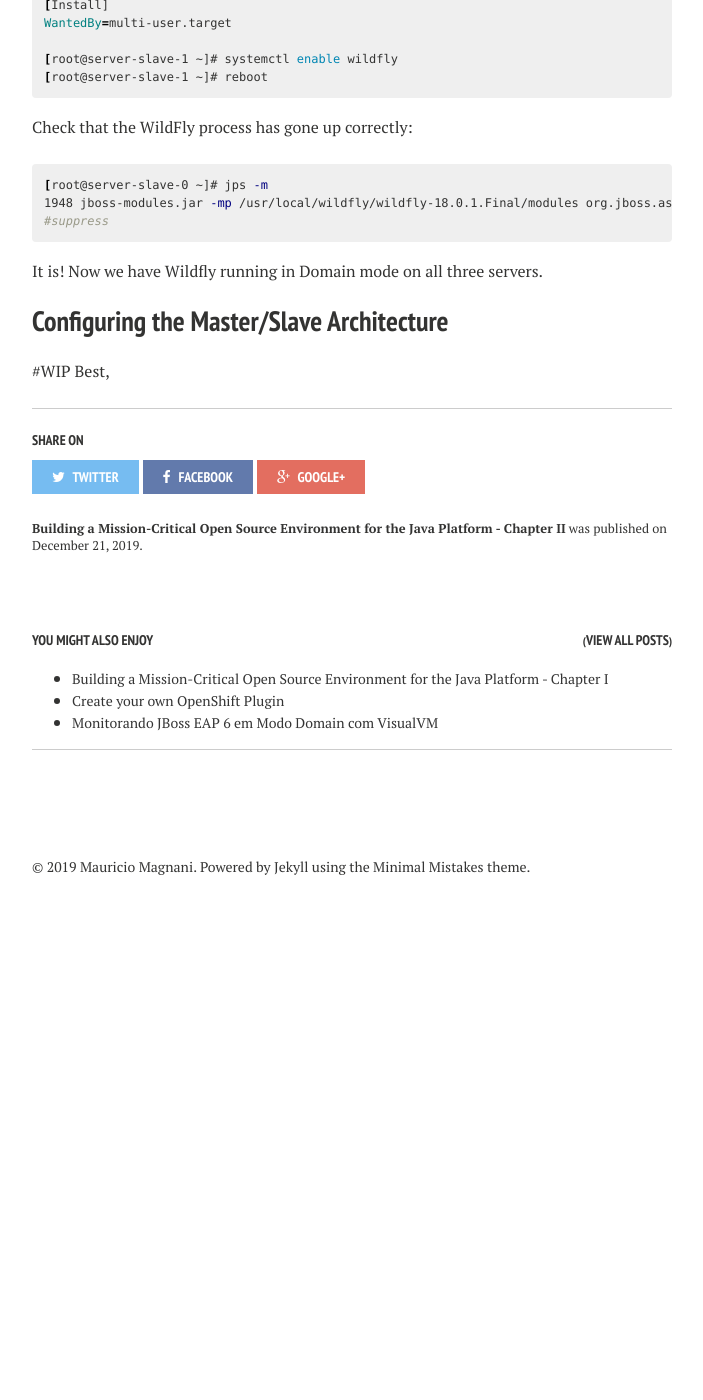
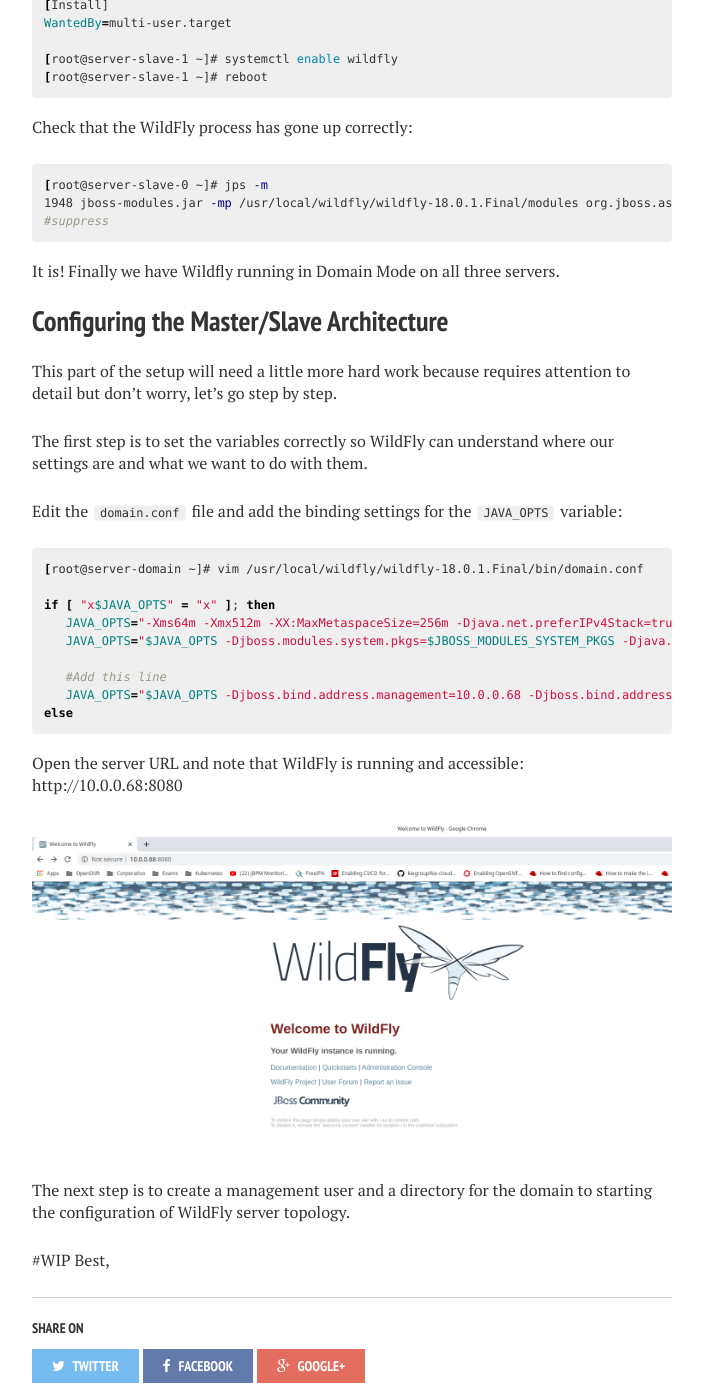
Before and after one commit to msmagnanijr/msmagnanijr.github.io, a Jekyll site: the page built from _posts/2019-12-21-wildfly-ha-2.md, in a window 1280 px wide and 1400 px high, scrolled down 2422 px. Shown: the whole window, without its empty margins (288-991 px from the left). Built offline with Jekyll 4.4.1, drawn with Linux system fonts in a browser that asks for light colours; nearby versions of some CDN libraries; comment, search, counter and statistics services are not loaded; before the commit the page ends 3347 px from its top, so only the background shows below that.

Commit message:
add new wildfly post

```diff
--- a/_posts/2019-12-21-wildfly-ha-2.md
+++ b/_posts/2019-12-21-wildfly-ha-2.md
@@ -139,11 +139,33 @@ Check that the WildFly process has gone up correctly:
 #suppress
 {% endhighlight %}
 
-It is! Now we have Wildfly running in Domain mode on all three servers.
+It is! Finally we have Wildfly running in Domain Mode on all three servers.
 
 ## Configuring the Master/Slave Architecture
 
+This part of the setup will need a little more hard work because requires attention to detail but don't worry, let's go step by step.
 
+The first step is to set the variables correctly so WildFly can understand where our settings are and what we want to do with them.
+
+Edit the `domain.conf` file and add the binding settings for the `JAVA_OPTS` variable:
+
+{% highlight bash %}
+[root@server-domain ~]# vim /usr/local/wildfly/wildfly-18.0.1.Final/bin/domain.conf
+
+if [ "x$JAVA_OPTS" = "x" ]; then
+   JAVA_OPTS="-Xms64m -Xmx512m -XX:MaxMetaspaceSize=256m -Djava.net.preferIPv4Stack=true"
+   JAVA_OPTS="$JAVA_OPTS -Djboss.modules.system.pkgs=$JBOSS_MODULES_SYSTEM_PKGS -Djava.awt.headless=true"
+
+   #Add this line
+   JAVA_OPTS="$JAVA_OPTS -Djboss.bind.address.management=10.0.0.68 -Djboss.bind.address=10.0.0.68"
+else
+{% endhighlight %}
+
+Open the server URL and note that WildFly is running and accessible: http://10.0.0.68:8080
+
+![](/images/201912-hawildfly-06.png)
+
+The next step is to create a management user and a directory for the domain to starting the configuration of WildFly server topology.
 
 #WIP
 Best,
```
Also changed, not shown: images/201912-hawildfly-06.png (added).
